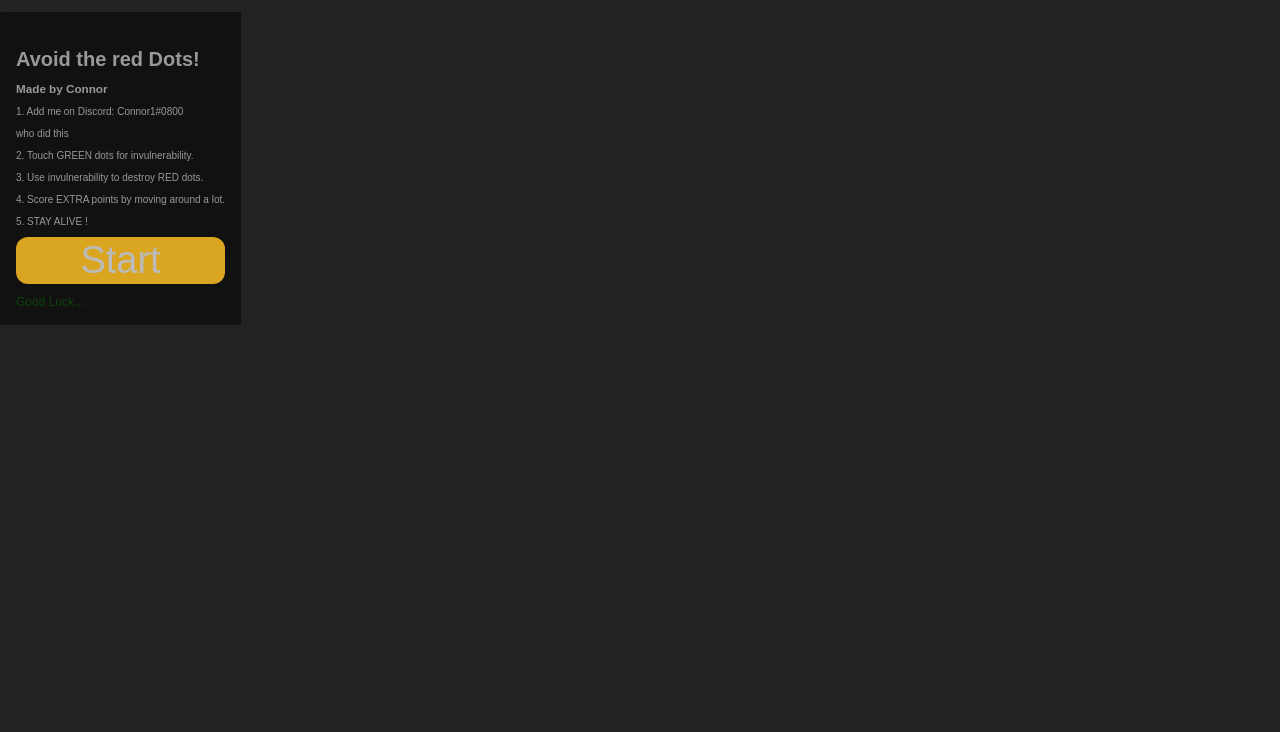
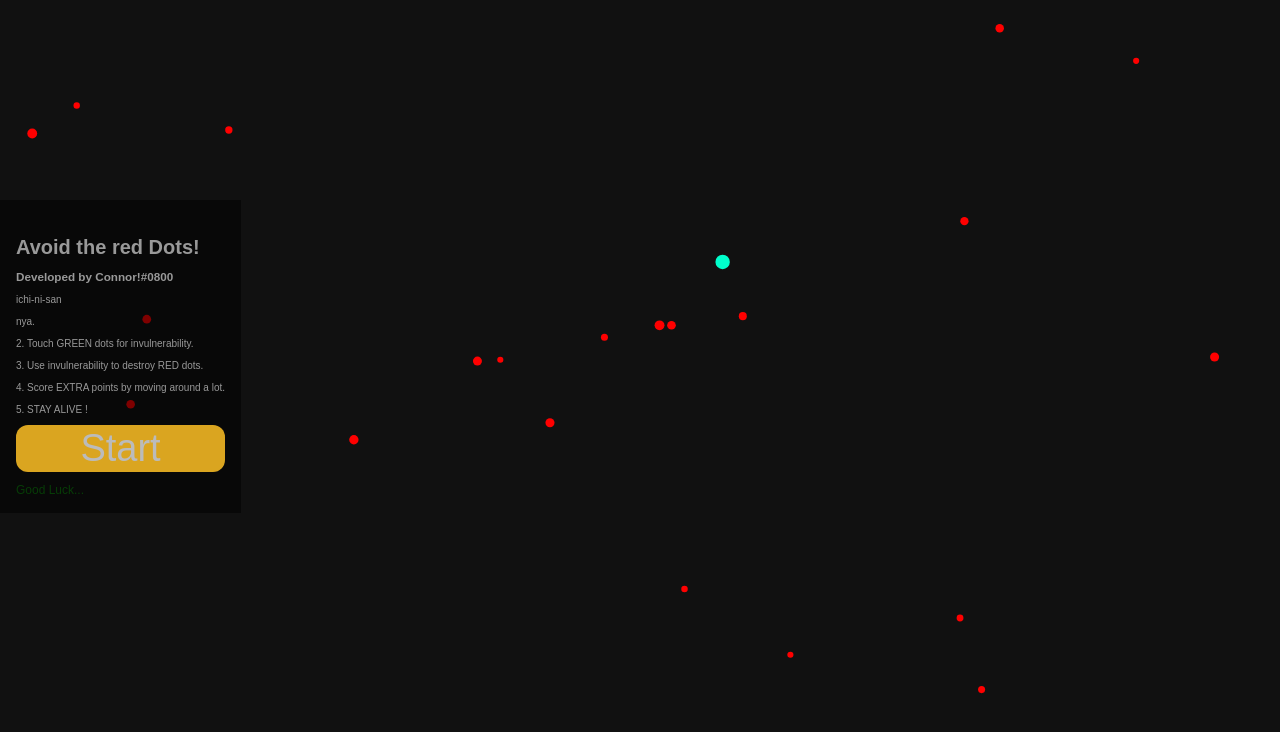
Before and after one commit to ConnorDoesDev/Avoid-the-red-Dots, a plain HTML site: page index.html in a window 1280 px wide. Drawn offline with Linux system fonts and the light colour scheme; a script that the page names is missing.

Commit message:
copy pasta everything from my root dir because I did shite

```diff
--- a/index.html
+++ b/index.html
@@ -10,7 +10,7 @@
    content="width=device-width, initial-scale=1.0">
   <meta http-equiv="X-UA-Compatible"
    content="ie=edge">
-  <title>Made by Connor!#0800</title>
+  <title>!</title>
   <style>
    html {
     color: #000;
@@ -219,7 +219,7 @@
    }
   </style>
  </head>
- <body
+ <body>
   <canvas id="world"></canvas>
   <div id="status" class="ui"></div>
   <div id="message" class="ui">
@@ -231,14 +231,14 @@
     </li>
     <br>
     <li>
-     <h3>Made by Connor
+     <h3>Developed by Connor!#0800
      </h3>
     </li>
     <br>
-    <li>1. Add me on Discord: Connor1#0800
+    <li>ichi-ni-san
     </li>
     <br>
-    <li>who did this</li>
+    <li>nya.</li>
     <br>
     <li>2. Touch GREEN dots for
      invulnerability.</li>
@@ -781,12 +781,11 @@
     };
     this.force = 1 + (Math.random() *
      0.4);
-    this.color = '#FFB6C1';
+    this.color = '#ff0000';
    }
    Particle.prototype = new Point();
 
    Spacedots.init();
-   </script>
-   </body>
-
+  </script>
+ </body>
 </html>
```
